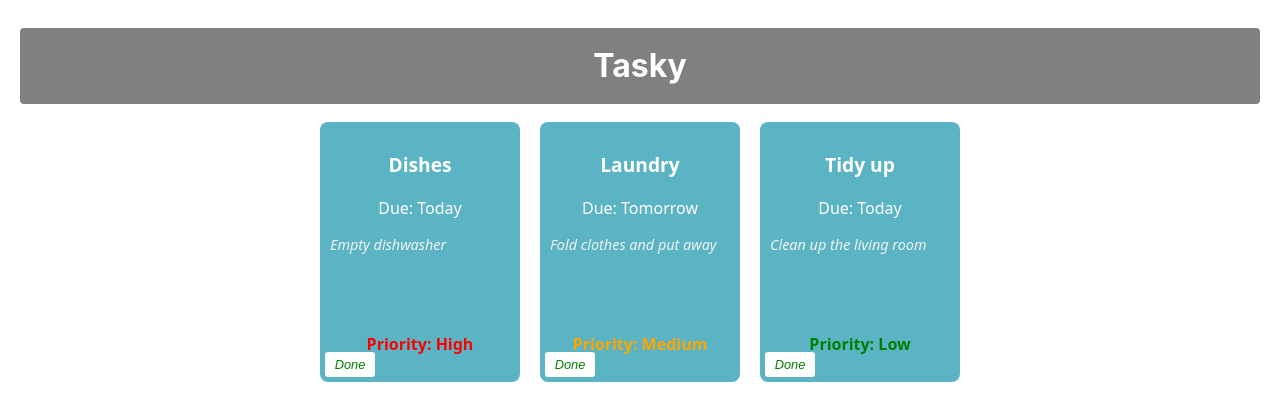
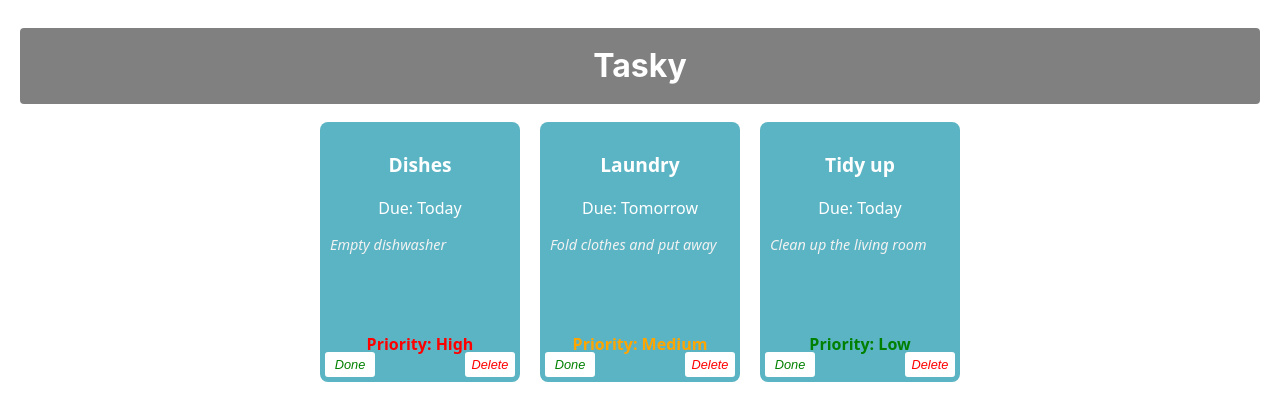
Before and after one commit to BillyWalsh112/react-labs-bw, a React (Vite) app in the folder tasky/: page / in a window 1280 px wide. Shown: the top 420 px of the page. Built offline with nearby package versions, Linux system fonts and the light colour scheme.

Commit message:
Delete a task

```diff
--- a/tasky/src/App.css
+++ b/tasky/src/App.css
@@ -75,3 +75,17 @@ button {
   color: green;
   background-color: white;
 }
+
+.deleteButton {
+  position: absolute;
+  bottom: 5px;
+  right: 5px;
+  color: red;
+  background-color: white;
+  border: none;
+  border-radius: 3px;
+  font-size: 0.8em;
+  width: 50px;
+  height: 25px;
+  cursor: pointer;
+}
--- a/tasky/src/App.jsx
+++ b/tasky/src/App.jsx
@@ -17,6 +17,13 @@ function App() {
     setTaskState({ tasks });
   };
 
+   const deleteHandler = (taskIndex) => {
+  const tasks = [...taskState.tasks];
+  tasks.splice(taskIndex, 1);
+  setTaskState({ tasks });
+};
+
+
   return (
     <div className="container">
       <h1>Tasky</h1>
@@ -29,8 +36,10 @@ function App() {
     priority={task.priority}
     done={task.done}
     markDone={() => doneHandler(index)}
+    deleteTask={() => deleteHandler(index)}  // <- added line
   />
 ))}
+
     </div>
   );
 }
--- a/tasky/src/components/Task.jsx
+++ b/tasky/src/components/Task.jsx
@@ -19,6 +19,8 @@ const Task = (props) => {
         Priority: {props.priority}
       </p>
       <button onClick={props.markDone} className="doneButton">Done</button>
+      <button className="deleteButton" onClick={props.deleteTask}>Delete</button>
+
     </div>
   );
 };
```
Lines whose indentation alone changed are shown as unchanged.
